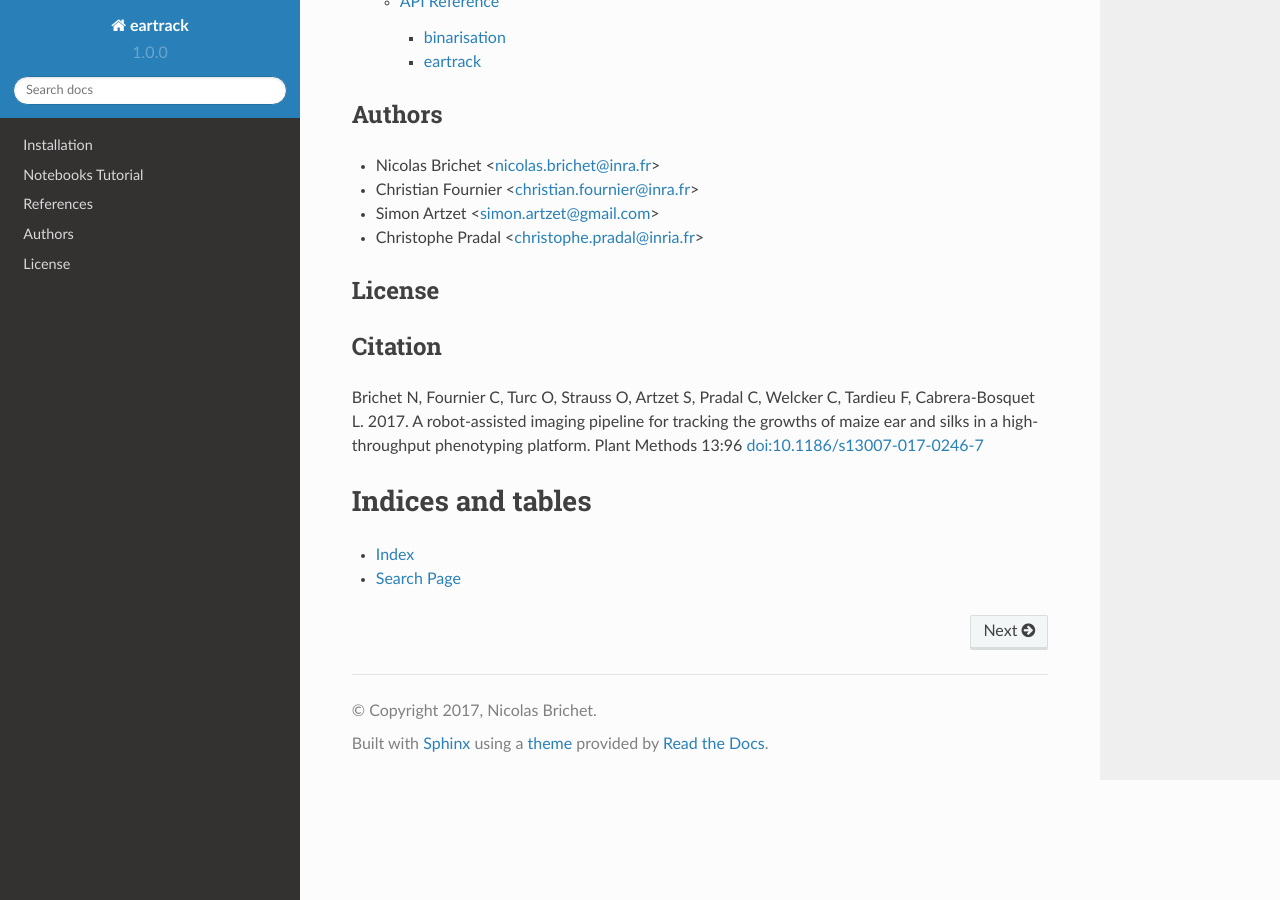
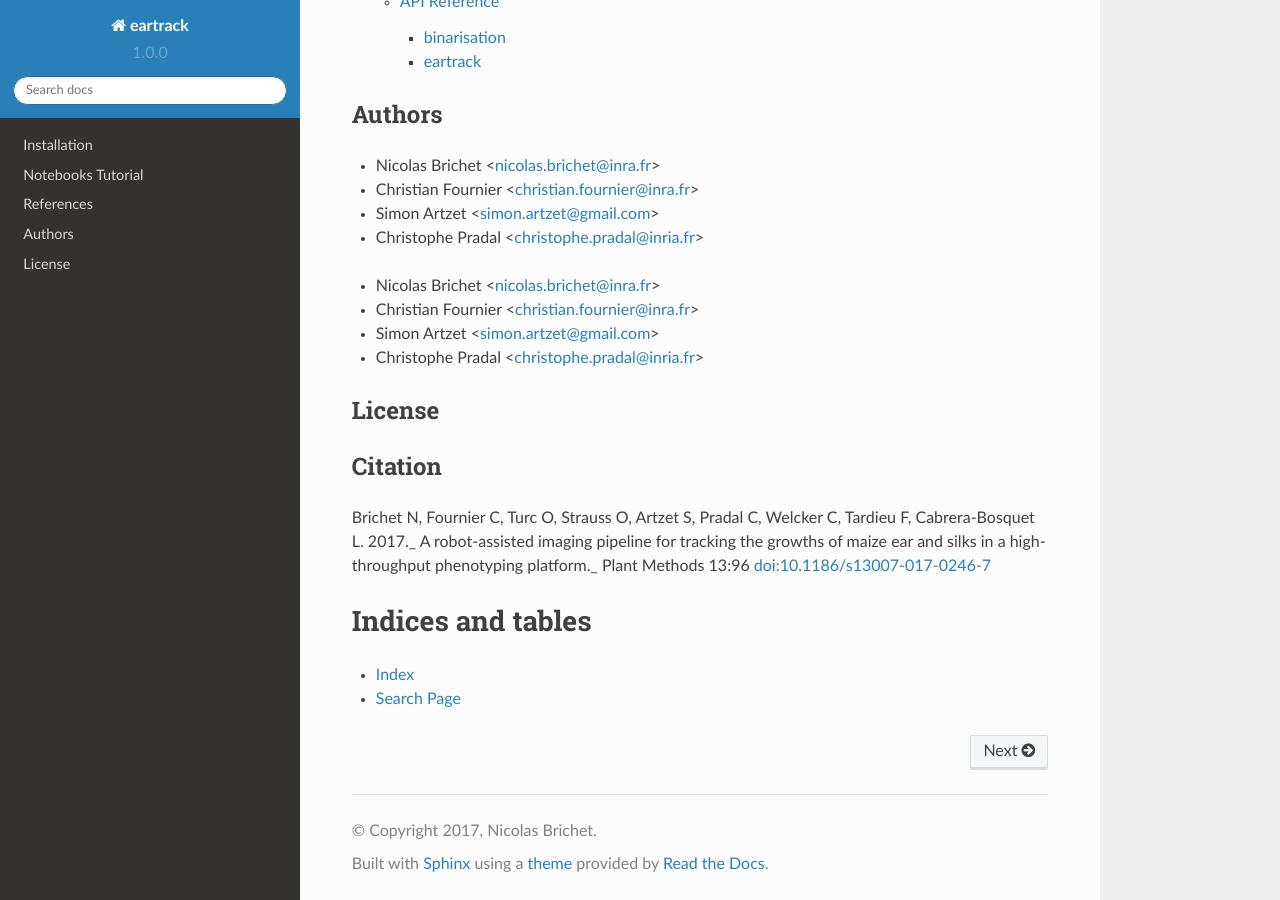
Before and after one commit to openalea/eartrack, a Sphinx documentation site: the page built from doc/index.rst, in a window 1280 px wide and 900 px high, scrolled down 890 px. Built offline with Sphinx 7.4.7 and the Read the Docs theme 2.0.0, drawn with Linux system fonts in a browser that asks for light colours; formulas are drawn with MathJax 3; pages that are not in the unit, such as notebooks, are missing from menus.

```diff
--- a/doc/index.rst
+++ b/doc/index.rst
@@ -44,6 +44,10 @@ Authors
     ./source/authors.rst
 
 .. include:: ../AUTHORS.rst
+* Nicolas Brichet <nicolas.brichet@inra.fr>
+* Christian Fournier <christian.fournier@inra.fr>
+* Simon Artzet <simon.artzet@gmail.com>
+* Christophe Pradal <christophe.pradal@inria.fr>
 
 License
 -------
@@ -56,8 +60,8 @@ License
 Citation
 --------
 
-Brichet N, Fournier C, Turc O, Strauss O, Artzet S, Pradal C, Welcker C, Tardieu F, Cabrera-Bosquet L. 2017.
-A robot-assisted imaging pipeline for tracking the growths of maize ear and silks in a high-throughput phenotyping platform.
+Brichet N, Fournier C, Turc O, Strauss O, Artzet S, Pradal C, Welcker C, Tardieu F, Cabrera-Bosquet L. 2017._
+A robot-assisted imaging pipeline for tracking the growths of maize ear and silks in a high-throughput phenotyping platform._
 Plant Methods 13:96 `doi:10.1186/s13007-017-0246-7 <https://doi.org/10.1186/s13007-017-0246-7>`_
 
 Indices and tables
```
Also changed, not shown: README.rst (+7 -3 lines).
